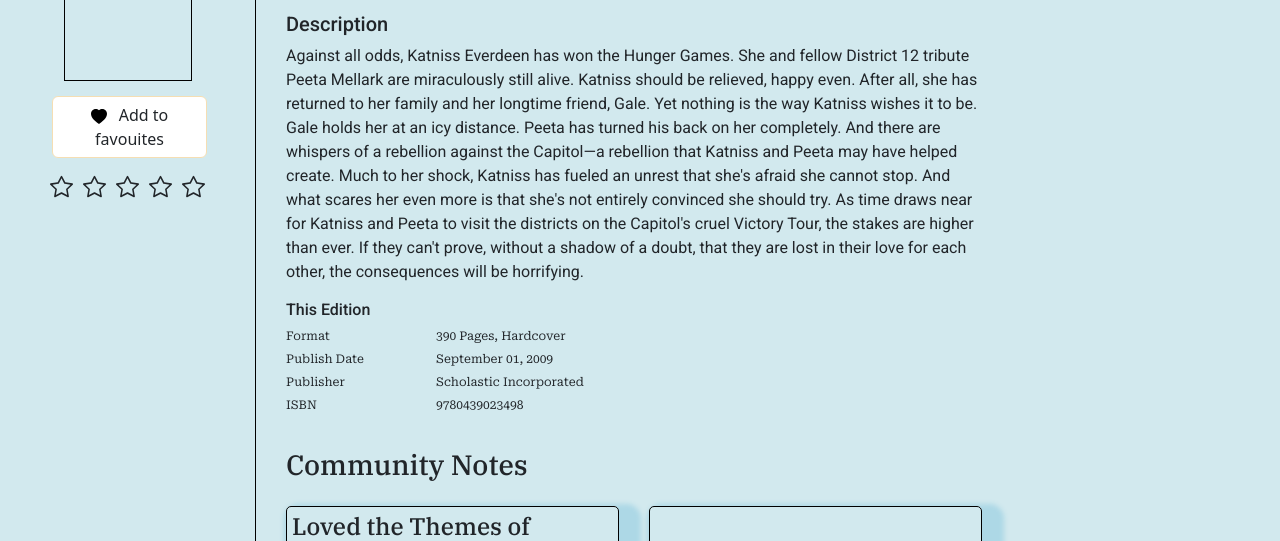
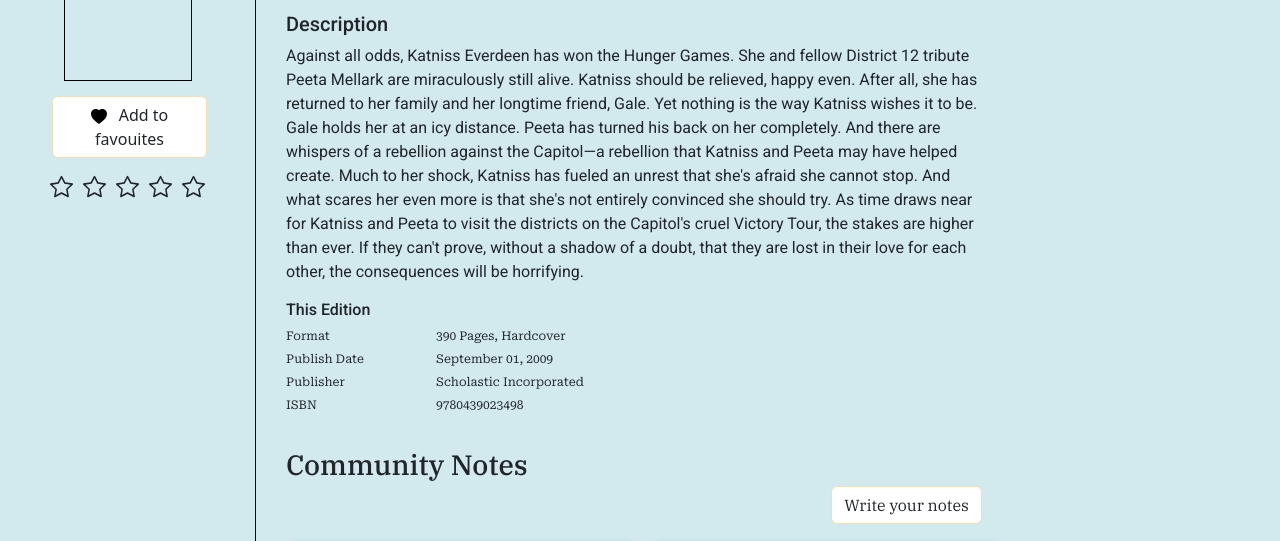
Before and after one commit to VG75/book-notes, a website: page view-book.html in a window 1280 px wide. Shown: the part 254-795 px from the top of the page. Drawn offline with nearby package versions, Linux system fonts and the light colour scheme; a web font is replaced by a local one.

Commit message:
Added write your notes button in notes-section

```diff
--- a/public/css/style.css
+++ b/public/css/style.css
@@ -248,7 +248,11 @@
     margin-top: 30px;
 }
 
-
+.add-notes-section {
+    width: 70%;
+    display: flex;
+    justify-content: flex-end;
+}
 
 .all-notes {
     margin-top: 20px;
--- a/view-book.html
+++ b/view-book.html
@@ -185,6 +185,9 @@
 
         <div class="community-notes-section">
             <span class="heading">Community Notes</span>
+            <div class="add-notes-section">
+                <button class="btn">Write your notes</button>
+            </div>
             <div class="all-notes">
                 <div class="notes-card">
                     <div class="notes-card-content">
```
